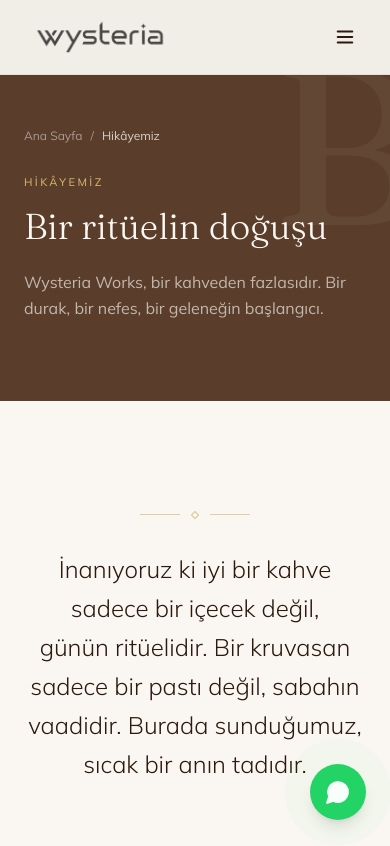
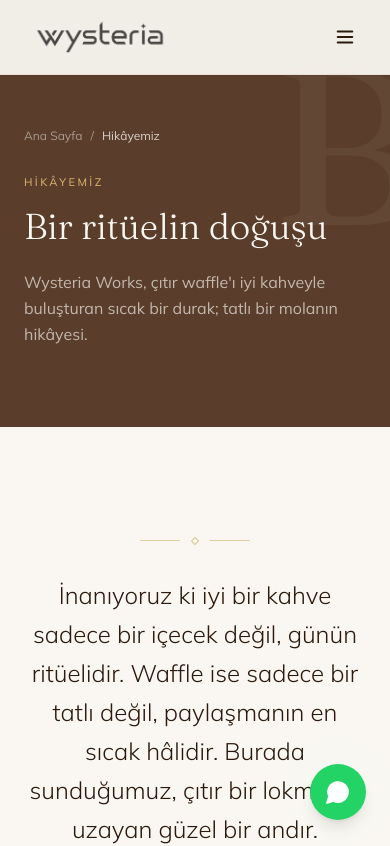
Before and after one commit to berattt333/berattt, a React (Vite) app: page /about in a window 390 px wide. Shown: the top 846 px of the page. Built offline with nearby package versions, Linux system fonts and the light colour scheme.

Commit message:
Update Waffle story and homepage composition

```diff
--- a/src/components/home/SignatureProducts.tsx
+++ b/src/components/home/SignatureProducts.tsx
@@ -4,6 +4,7 @@
 import Reveal from '@/components/Reveal';
 import SmartImage from '@/components/SmartImage';
 import { Eyebrow, OrnamentalRule } from '@/components/SectionHeading';
+import WaffleRitual from '@/components/home/WaffleRitual';
 
 export default function SignatureProducts() {
   const featured = products
@@ -13,6 +14,8 @@
   return (
     <section className="relative bg-ivory px-6 py-24 lg:px-12 lg:py-32">
       <div className="mx-auto max-w-[1400px]">
+        <WaffleRitual />
+
         {/* Header */}
         <div className="mb-14 text-center">
           <Reveal>
--- /dev/null
+++ b/src/components/home/WaffleRitual.tsx
@@ -0,0 +1,73 @@
+import { useEffect, useRef, useState } from 'react';
+
+const pieces = [
+  { className: 'waffle-piece waffle-piece-sprinkle', start: [-30, -18], end: [-190, -118], rotate: -18 },
+  { className: 'waffle-piece waffle-piece-chocolate', start: [0, -20], end: [0, -150], rotate: 8 },
+  { className: 'waffle-piece waffle-piece-fruit', start: [30, -18], end: [190, -112], rotate: 18 },
+  { className: 'waffle-piece waffle-piece-cookie', start: [-24, 18], end: [-175, 118], rotate: 16 },
+  { className: 'waffle-piece waffle-piece-strawberry', start: [25, 18], end: [180, 120], rotate: -16 },
+] as const;
+
+const clamp = (value: number, min: number, max: number) => Math.min(Math.max(value, min), max);
+
+export default function WaffleRitual() {
+  const sectionRef = useRef<HTMLDivElement>(null);
+  const [progress, setProgress] = useState(0);
+
+  useEffect(() => {
+    let frame = 0;
+
+    const updateProgress = () => {
+      if (frame) return;
+      frame = window.requestAnimationFrame(() => {
+        frame = 0;
+        const section = sectionRef.current;
+        if (!section) return;
+
+        const rect = section.getBoundingClientRect();
+        const travel = Math.max(window.innerHeight * 0.8, rect.height * 0.55);
+        const nextProgress = clamp((window.innerHeight * 0.7 - rect.top) / travel, 0, 1);
+        setProgress(nextProgress);
+      });
+    };
+
+    updateProgress();
+    window.addEventListener('scroll', updateProgress, { passive: true });
+    window.addEventListener('resize', updateProgress);
+    return () => {
+      window.removeEventListener('scroll', updateProgress);
+      window.removeEventListener('resize', updateProgress);
+      if (frame) window.cancelAnimationFrame(frame);
+    };
+  }, []);
+
+  const spreadFactor = clamp(window.innerWidth / 900, 0.55, 1);
+
+  return (
+    <div ref={sectionRef} className="waffle-ritual" aria-label="Wysteria waffle seçkisi">
+      <div className="waffle-ritual-line waffle-ritual-line-left" aria-hidden="true" />
+      <div className="waffle-ritual-center">
+        <span className="waffle-ritual-kicker">Birlikte güzel</span>
+        <span className="waffle-ritual-word">Wysteria</span>
+        <span className="waffle-ritual-kicker">tatlı bir mola</span>
+      </div>
+      <div className="waffle-ritual-line waffle-ritual-line-right" aria-hidden="true" />
+
+      {pieces.map((piece) => {
+        const x = (piece.start[0] + (piece.end[0] - piece.start[0]) * progress) * spreadFactor;
+        const y = (piece.start[1] + (piece.end[1] - piece.start[1]) * progress) * spreadFactor;
+        const rotation = piece.rotate * progress;
+        const scale = 0.82 + progress * 0.18;
+
+        return (
+          <span
+            key={piece.className}
+            className={piece.className}
+            aria-hidden="true"
+            style={{ transform: `translate3d(${x}px, ${y}px, 0) rotate(${rotation}deg) scale(${scale})` }}
+          />
+        );
+      })}
+    </div>
+  );
+}
--- a/src/index.css
+++ b/src/index.css
@@ -68,6 +68,123 @@
   .reveal-delay-3 { transition-delay: 0.3s; }
   .reveal-delay-4 { transition-delay: 0.4s; }
 
+  .waffle-ritual {
+    position: relative;
+    display: flex;
+    min-height: 220px;
+    align-items: center;
+    justify-content: center;
+    margin: -20px auto 54px;
+    max-width: 900px;
+  }
+
+  .waffle-ritual-center {
+    position: relative;
+    z-index: 2;
+    display: flex;
+    flex-direction: column;
+    align-items: center;
+    gap: 2px;
+    padding: 16px 28px;
+    border-radius: 999px;
+    background: rgb(250 247 242 / 0.9);
+    box-shadow: 0 8px 32px rgb(90 62 43 / 0.08);
+    backdrop-filter: blur(5px);
+  }
+
+  .waffle-ritual-word {
+    color: #5A3E2B;
+    font-family: Fraunces, Georgia, serif;
+    font-size: clamp(2.4rem, 5vw, 4rem);
+    font-style: italic;
+    font-weight: 500;
+    line-height: 0.95;
+  }
+
+  .waffle-ritual-kicker {
+    color: #7A5E10;
+    font-size: 9px;
+    font-weight: 600;
+    letter-spacing: 0.19em;
+    text-transform: uppercase;
+  }
+
+  .waffle-ritual-line {
+    position: absolute;
+    top: 50%;
+    z-index: 1;
+    height: 1px;
+    width: min(34vw, 250px);
+    background: linear-gradient(90deg, transparent, rgb(184 144 42 / 0.65));
+  }
+
+  .waffle-ritual-line::after {
+    position: absolute;
+    top: 50%;
+    width: 7px;
+    height: 7px;
+    border: 1px solid rgb(184 144 42 / 0.7);
+    content: '';
+    transform: translateY(-50%) rotate(45deg);
+  }
+
+  .waffle-ritual-line-left {
+    right: calc(50% + 112px);
+  }
+
+  .waffle-ritual-line-left::after {
+    right: 0;
+  }
+
+  .waffle-ritual-line-right {
+    left: calc(50% + 112px);
+    transform: scaleX(-1);
+  }
+
+  .waffle-piece {
+    position: absolute;
+    z-index: 3;
+    display: block;
+    width: clamp(92px, 13vw, 148px);
+    aspect-ratio: 1.25;
+    background-image: url('/assets/home/hero/image.png');
+    background-repeat: no-repeat;
+    background-size: 385% 290%;
+    filter: drop-shadow(0 12px 8px rgb(44 26 14 / 0.16));
+    pointer-events: none;
+    transition: transform 120ms linear;
+  }
+
+  .waffle-piece-sprinkle {
+    top: 5%;
+    left: 26%;
+    background-position: 0% 0%;
+  }
+
+  .waffle-piece-chocolate {
+    top: 0;
+    left: 42%;
+    background-position: 50% 0%;
+  }
+
+  .waffle-piece-fruit {
+    top: 7%;
+    right: 25%;
+    background-position: 100% 0%;
+  }
+
+  .waffle-piece-cookie {
+    bottom: 3%;
+    left: 34%;
+    background-position: 20% 100%;
+  }
+
+  .waffle-piece-strawberry {
+    right: 34%;
+    bottom: 0;
+    background-position: 82% 100%;
+  }
+
   .scroll-cue {
     animation: scrollCue 1.8s ease-in-out infinite;
   }
@@ -91,6 +208,10 @@
 
   .scroll-cue {
     animation: none;
+  }
+
+  .waffle-piece {
+    transition: none;
   }
 
   .animate-fade-up,
--- a/src/pages/AboutPage.tsx
+++ b/src/pages/AboutPage.tsx
@@ -12,7 +12,7 @@
       <PageHeader
         eyebrow="Hikâyemiz"
         title="Bir ritüelin doğuşu"
-        subtitle="Wysteria Works, bir kahveden fazlasıdır. Bir durak, bir nefes, bir geleneğin başlangıcı."
+        subtitle="Wysteria Works, çıtır waffle'ı iyi kahveyle buluşturan sıcak bir durak; tatlı bir molanın hikâyesi."
         crumb="Hikâyemiz"
       />
 
@@ -23,9 +23,9 @@
             <OrnamentalRule className="mb-8" />
             <p className="text-balance text-2xl font-light leading-relaxed text-espresso sm:text-3xl lg:text-4xl lg:leading-relaxed">
               İnanıyoruz ki iyi bir kahve sadece bir içecek değil,
-              günün ritüelidir. Bir kruvasan sadece bir pastı değil,
-              sabahın vaadidir. Burada sunduğumuz, sıcak bir anın
-              tadıdır.
+              günün ritüelidir. Waffle ise sadece bir tatlı değil,
+              paylaşmanın en sıcak hâlidir. Burada sunduğumuz, çıtır bir
+              lokmayla uzayan güzel bir andır.
             </p>
           </Reveal>
         </div>
@@ -57,13 +57,14 @@
               </h2>
               <p className="mt-6 text-base leading-relaxed text-ivory/65">
                 Her çekirdeği tek köken menşeisiyle, özenle seçiyoruz.
-                V60 yöntemiyle, suyun sıcaklığını ve akışını kontrol
-                ederek, her fincanda meyve ve çiçek notalarını ortaya
-                çıkarıyoruz.
+                V60 yöntemiyle suyun sıcaklığını ve akışını kontrol
+                ederek, waffle'ın tatlı dokusuna eşlik eden meyve ve
+                çiçek notalarını her fincanda ortaya çıkarıyoruz.
               </p>
               <p className="mt-4 text-base leading-relaxed text-ivory/65">
-                Bu, hızlı bir demleme değil. Sabırlı bir süreç. Ve
-                sonuç, beklemeye değer.
+                Waffle hamurunu da aynı özenle hazırlıyoruz: dışı çıtır,
+                içi yumuşak, üzerine gelen her malzemeyle dengeli. Bu,
+                hızlı bir servis değil; beklemeye değer tatlı bir ritüel.
               </p>
             </Reveal>
           </div>
@@ -81,14 +82,14 @@
               </h2>
               <OrnamentalRule className="mt-6" />
               <p className="mt-6 text-base leading-relaxed text-espresso/60">
-                Mutfak ekibimiz, günün ilk ışıklarında hamuru yoğurmaya
-                başlar. Tereyağının kat kat açılması, mayanın sabırla
-                bekletilmesi, fırının ısı dengesi — hepsi bir denge.
+                Mutfak ekibimiz, günün ilk ışıklarında waffle hamurunu
+                hazırlamaya başlar. Tereyağının dengesi, pişirme süresi,
+                meyvenin tazeliği ve çikolatanın dokusu — hepsi bir denge.
               </p>
               <p className="mt-4 text-base leading-relaxed text-espresso/60">
-                Kruvasanlarımız, ekmeğimiz ve pastalarımız, kapımızı
-                açtığımızda misafirlerimizi karşılıyor. Sıcacık, kokulu
-                ve taze.
+                Waffle'larımız siparişe göre pişer; çilek, muz, fındık,
+                çikolata ve dondurmayla kişilik kazanır. Yanına koyduğumuz
+                kahve de taze demlenir. Sıcacık, çıtır ve taze.
               </p>
             </Reveal>
             <Reveal delay={1} className="lg:col-span-6 lg:col-start-7">
@@ -104,7 +105,7 @@
                 <div className="absolute -bottom-6 -right-2 w-28 overflow-hidden rounded-2xl border-4 border-ivory sm:w-36 lg:-right-8 lg:w-48">
                   <SmartImage
                     src={storyImages.detail}
-                    alt="Dilimlenmiş kruvasanlar"
+                    alt="Meyve ve çikolata ile hazırlanan waffle"
                     aspect="aspect-square"
                     loading="lazy"
                   />
@@ -130,7 +131,7 @@
         <Reveal className="relative mx-auto max-w-3xl px-6 text-center lg:px-12">
           <OrnamentalRule className="mb-8" />
           <p className="text-balance text-2xl font-light italic leading-relaxed text-ivory sm:text-3xl lg:text-4xl lg:leading-relaxed">
-            "Bir fincan kahve, bir ömür dostluğun başlangıcı olabilir."
+            "İyi bir kahve, çıtır bir waffle ve uzun bir sohbet; güzel bir günün en basit tarifi."
           </p>
           <p className="mt-6 text-xs uppercase tracking-wide-3 text-brass-light">
             Wysteria Works Felsefesi
@@ -145,7 +146,7 @@
             <div className="lg:col-span-7">
               <Eyebrow>Sizi Bekliyoruz</Eyebrow>
               <h2 className="mt-4 text-balance text-3xl font-light leading-tight text-espresso sm:text-4xl lg:text-5xl">
-                Bir fincan için uğrayın, bir an için kalın
+                Bir waffle için uğrayın, kahveyle biraz daha kalın
               </h2>
               <p className="mt-6 max-w-lg text-base leading-relaxed text-espresso/60">
                 Menümüzü keşfedin veya Çark Caddesi'nde bizi ziyaret
```
Also changed, not shown: src/components/home/StorySection.tsx (+8 -7 lines).
